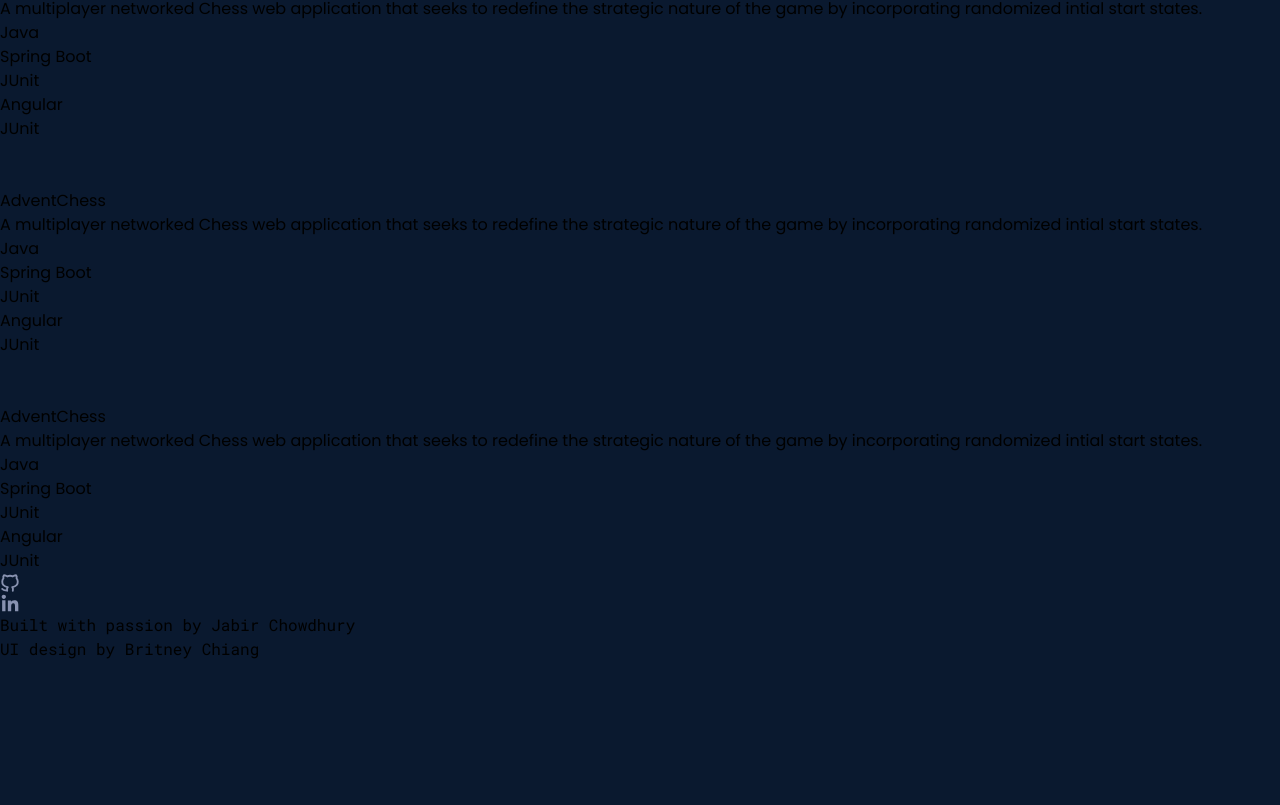
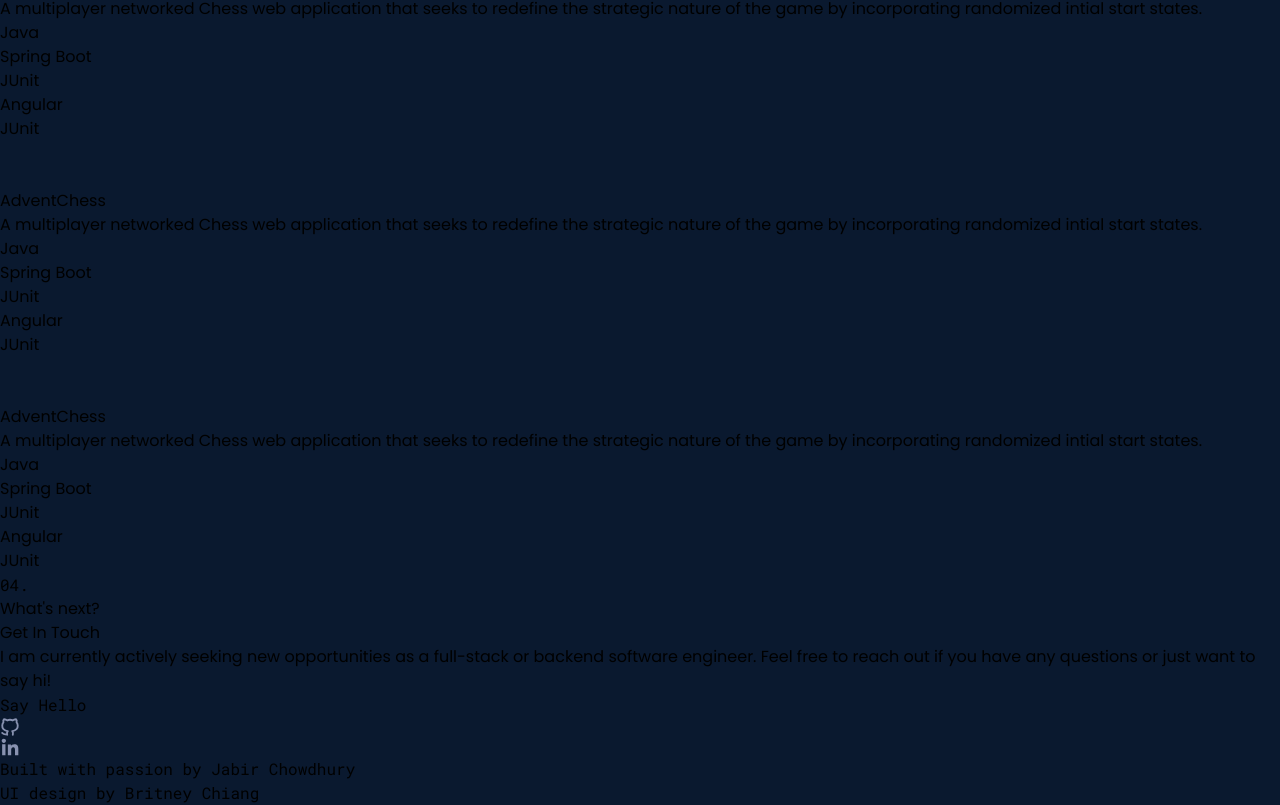
Before and after one commit to JabirC/Portfolio, a React (Vite) app: page / in a window 1280 px wide. Shown: the part 2251-3056 px from the top of the page. Before the commit the page ends 2912 px from the top, so only its background shows below. Built offline with nearby package versions, Linux system fonts and the light colour scheme.

Commit message:
Add navigation functionality on click for header

```diff
--- a/src/App.jsx
+++ b/src/App.jsx
@@ -5,6 +5,7 @@ import Footer from './components/Footer';
 import Home from './components/Home';
 import Experience from './components/Experience';
 import Work from './components/Work';
+import Contact from './components/Contact';
 
 function App() {
   const [count, setCount] = useState(0)
@@ -15,6 +16,7 @@ function App() {
         <Home />
         <Experience />
         <Work />
+        <Contact />
         <Footer/>
     </>
   )
--- /dev/null
+++ b/src/components/Contact.jsx
@@ -0,0 +1,24 @@
+import React, { useState, useEffect } from "react";
+
+export default function Contact() {
+    return (
+      <div id="contact" className="flex flex-col items-center  p-6  mt-40 mb-52">
+
+            <div className=" w-full text-center max-w-2xl  w-full   flex flex-col items-center justify-center">
+                <div className="text-md flex flex-row items-center justify-center space-x-2 mb-6"> <div className="text-[#64ffda]">04.</div>
+                 <div className="poppins-custom text-md md:text-lg sm:text-lg text-[#64ffda] font-light">  What's next?</div>
+                </div>
+
+                <div className="poppins-custom text-4xl md:text-5xl sm:text-5xl text-[#bed2fc] font-semibold mb-6">Get In Touch</div>
+
+                <div className="line-height-custom-contact poppins-custom  text-[#8892b0] text-sm max-w-screen-md pl-6 pr-6 font-light tracking-widest mb-8">
+                I am currently actively seeking new opportunities as a full-stack or backend software engineer. Feel free to reach out if you have any questions or just want to say hi!
+               </div>
+               <div className="flex relative text-[#64ffda] ">
+                    <button className="relative z-10 h-14 w-32 border border-[#64ffda] bg-[#0a192f] rounded-md  text-sm transition-all duration-300 transition-transform transform hover:-translate-y-1 hover:-translate-x-1">Say Hello</button>
+                    <div className="absolute top-0  bg-[#64ffda] w-32 h-14 z-1 rounded-md"></div>
+               </div>
+          </div>
+      </div>
+    );
+  }
--- a/src/components/Experience.jsx
+++ b/src/components/Experience.jsx
@@ -6,7 +6,7 @@ export default function Experience() {
 
 
     return (
-      <div className="flex pb-48 flex-col items-center pl-6 pt-6 pr-6  sm:pl-14 sm:pt-14 sm:pr-14  md:pl-24">
+      <div id="experience" className="flex mb-48 flex-col items-center pl-6 pt-6 pr-6  sm:pl-14 sm:pt-14 sm:pr-14  md:pl-24">
 
             <div className=" w-full text-left md:w-full md:max-w-2xl">
                 <div className="text-xl flex flex-row items-center space-x-2"> <div className="text-[#64ffda]">02.</div>
--- a/src/components/Header.jsx
+++ b/src/components/Header.jsx
@@ -71,7 +71,7 @@ const Header = () => {
   return (
     <header className={`z-20 fixed top-0 left-0 pl-6 pr-6 w-full h-20   text-sm flex flex-row items-center bg-[#0a192f] transition-all  ${isScrollingUp && !isAtTop? "shadow-lg":""} ${isScrollingDown && !isAtTop && !showLinks? "duration-200 -translate-y-full":""} `} >
       <div className={`${showLinks? "md:hidden z-4 fixed top-20 bottom-0 right-0 left-0 backdrop-blur-md bg-opacity-70":"hidden"}`}></div>
-      <button className="poppins-custom flex flex-row justify-center items-center ">
+      <button className="poppins-custom flex flex-row justify-center items-center" onClick={()=>scrollToTarget("home")} >
          {/* <img className="h-14 w-14" src={Image} alt="Example" /> */}
           <div className="text-[#787878] text-lg font-thin">&lt;/</div>
           <div className="origin-center text-[#64ffda] text-2xl font-light">J</div>
@@ -81,18 +81,18 @@ const Header = () => {
       <nav className="w-full h-full">
         <ol className="hidden md:flex flex-row justify-end items-center h-full font-light space-x-8">
           <li><button className='flex flex-row justify-end items-center text-[#bdc5de] hover:text-[#64ffda]' onClick={()=>scrollToTarget("home")}> <div className='pr-1 text-[#64ffda]'>01.</div>  Home</button></li>
-          <li><a className='flex flex-row justify-end items-center text-[#bdc5de] hover:text-[#64ffda]' href="/experience"><div className='pr-1 text-[#64ffda]'>02.</div> Experience</a></li>
-          <li><a className='flex flex-row justify-end items-center text-[#bdc5de] hover:text-[#64ffda]' href="/work"> <div className='pr-1 text-[#64ffda]'>03.</div> Work</a></li>
-          <li><a className='flex flex-row justify-end items-center text-[#bdc5de] hover:text-[#64ffda]' href="/contact"> <div className='pr-1 text-[#64ffda]'>04.</div> Contact</a></li>
+          <li><a className='flex flex-row justify-end items-center text-[#bdc5de] hover:text-[#64ffda]' onClick={()=>scrollToTarget("experience")}><div className='pr-1 text-[#64ffda]'>02.</div> Experience</a></li>
+          <li><a className='flex flex-row justify-end items-center text-[#bdc5de] hover:text-[#64ffda]' onClick={()=>scrollToTarget("work")}> <div className='pr-1 text-[#64ffda]'>03.</div> Work</a></li>
+          <li><a className='flex flex-row justify-end items-center text-[#bdc5de] hover:text-[#64ffda]' onClick={()=>scrollToTarget("contact")}> <div className='pr-1 text-[#64ffda]'>04.</div> Contact</a></li>
         </ol>
       </nav>
 
       <nav className={`bg-[#112240] transition-all duration-500 ${showLinks? "md:translate-x-full fixed top-0 right-0 bottom-0 w-3/4 text-lg" : "translate-x-full fixed top-0 right-0 bottom-0 w-3/4 text-lg"} ${isScrollingDown && !isAtTop? "duration-200":""}`}>
         <ol className="flex flex-col justify-center items-center h-full font-thin space-y-8">
           <li><button className='flex flex-col justify-end items-center text-[#bdc5de] hover:text-[#64ffda]' onClick={()=>scrollToTarget("home")}> <div className='text-[#64ffda] text-xs'>01.</div>  Home</button></li>
-          <li><a className='flex flex-col justify-end items-center text-[#bdc5de] hover:text-[#64ffda]' href="/experience"><div className='text-[#64ffda] text-xs'>02.</div> Experience</a></li>
-          <li><a className='flex flex-col justify-end items-center text-[#bdc5de] hover:text-[#64ffda]' href="/work"> <div className='text-[#64ffda] text-xs'>03.</div> Work</a></li>
-          <li><a className='flex flex-col justify-end items-center text-[#bdc5de] hover:text-[#64ffda]' href="/contact"> <div className='text-[#64ffda] text-xs'>04.</div> Contact</a></li>
+          <li><a className='flex flex-col justify-end items-center text-[#bdc5de] hover:text-[#64ffda]' onClick={()=>scrollToTarget("experience")}><div className='text-[#64ffda] text-xs'>02.</div> Experience</a></li>
+          <li><a className='flex flex-col justify-end items-center text-[#bdc5de] hover:text-[#64ffda]' onClick={()=>scrollToTarget("work")}> <div className='text-[#64ffda] text-xs'>03.</div> Work</a></li>
+          <li><a className='flex flex-col justify-end items-center text-[#bdc5de] hover:text-[#64ffda]' onClick={()=>scrollToTarget("contact")}> <div className='text-[#64ffda] text-xs'>04.</div> Contact</a></li>
           <br className="h-20"></br>
           <div className="flex relative text-[#64ffda]">
             <button className="relative z-10 h-14 w-40 border border-[#64ffda] bg-[#112240] rounded-md transition-all duration-300 transition-transform transform hover:-translate-y-0.5 hover:-translate-x-0.5">Resume</button>
--- a/src/index.css
+++ b/src/index.css
@@ -26,3 +26,7 @@ body {
 .line-height-custom {
   line-height: 1.2em;
 }
+
+.line-height-custom-contact {
+  line-height: 1.5em;
+}
```
Also changed, not shown: src/components/Work.jsx (+6 -6 lines).
